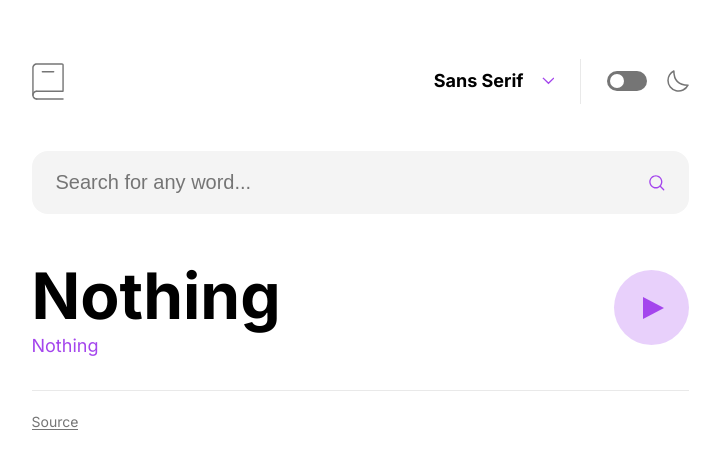
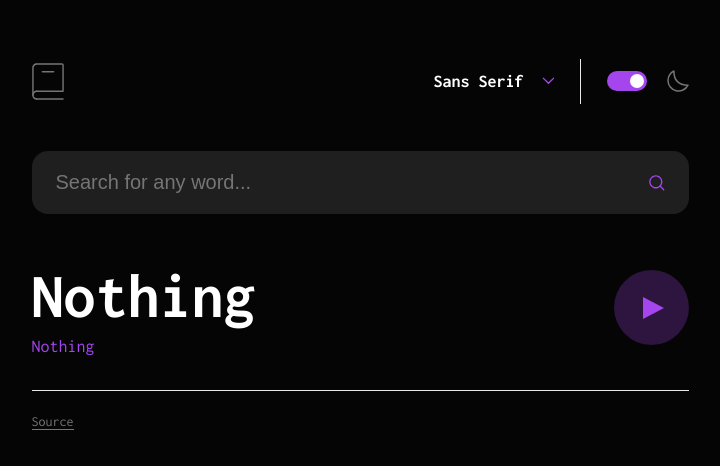
Before and after one commit to kanae367/dictionary-app, a React (Vite) app: page / in a window 1280 px wide. Shown: the top 466 px of the page, without its empty margins (280-1000 px from the left). Built offline with nearby package versions, Linux system fonts and the light colour scheme.

Commit message:
Добавлена тёмная тема

```diff
--- a/src/App.scss
+++ b/src/App.scss
@@ -105,6 +105,10 @@
             -ms-transform: translateX(20px);
             transform: translateX(20px);
         }
+
+        &:checked+.slider{
+            background-color: var(--purple);
+        }
     }
 
     .slider {
@@ -143,3 +147,28 @@
         }
     }
 }
+
+.app-wrapper{
+    width: 100%;
+    height: 100%;
+}
+
+.app {
+    min-width: 375px;
+    max-width: 737px;
+    min-height: 100vh;
+    margin: 0 auto;
+
+    @media screen and (min-width: 375px) {
+        padding: 24px 24px 80px 24px;
+    }
+
+    @media screen and (min-width: 768px) {
+        padding: 58px 40px 118px 40px;
+    }
+
+    @media screen and (min-width: 1000px) {
+        padding-top: 63px;
+        padding-bottom: 124px;
+    }
+}
--- a/src/App.tsx
+++ b/src/App.tsx
@@ -1,13 +1,14 @@
-import { MouseEventHandler, useState } from 'react'
+import { useState } from 'react'
+import { SubmitHandler, useForm } from 'react-hook-form';
 import book from './assets/icon_book.svg';
 import arrow from './assets/icon_arrow.svg';
 import moon from './assets/icon_moon.svg';
 import link from './assets/icon_link.svg';
 import getWord from './getWord.ts';
+import WordMeaning from './WordMeaning.tsx';
+import './darkTheme.scss';
 import './App.scss'
 import './Main.scss';
-import WordMeaning from './WordMeaning.tsx';
-import { SubmitHandler, useForm } from 'react-hook-form';
 
 const darkThemeMq = window.matchMedia("(prefers-color-scheme: dark)");
 
@@ -39,21 +40,27 @@ interface IWordResult{
 
 function App() {
   const {register, handleSubmit} = useForm<IFormInput>();
-  const [isDarkTheme, setIsDarkTheme] = useState(darkThemeMq);
+  const [isDarkTheme, setIsDarkTheme] = useState<Boolean>(Boolean(darkThemeMq));
   const [word, setWord] = useState<false | IWordResult>(false);
-  const [font, setFont] = useState<'Inter' | 'Lora' | 'Mono'>('Inter');
+  const [font, setFont] = useState<'Inter' | 'Lora' | 'Mono'>('Mono');
 
   const onSubmit:SubmitHandler<IFormInput> = async (data) => {
     const newWord:IWordResult[] = await getWord(data.word);
     setWord(newWord[0]);
   }
 
+  const onThemeChange = () => {
+    const newState = !isDarkTheme;
+    setIsDarkTheme(newState);
+  }
+
   const items = word && word.meanings.map(item => <WordMeaning key={item.definitions[0].definition} meaning={item}/>)
   const sources = word && word.sourceUrls.map(item => <a key={item} href={item} className='result__sources-link'><span className='underline'>{item}</span><img className='result__sources-image' src={link}/></a>)
 
   return (
-    <>
-      <header className={`header ${font}`}>
+    <div className={`app-wrapper ${isDarkTheme && 'dark-theme'}`}>
+      <div className={`${font} app`}>
+        <header className='header'>
           <img className='header__icon' src={book} alt="book icon"/>
           <div className='header__controls'>
             <div className='fonts-select'>
@@ -65,7 +72,7 @@ function App() {
 
             <div className='theme-select'>
               <label className="theme-switch">
-                <input type="checkbox"/>
+                  <input type="checkbox" defaultChecked={!!isDarkTheme} onChange={onThemeChange}/>
                   <span className="slider round"></span>
               </label>
               <img src={moon} alt="moon icon" />
@@ -73,7 +80,7 @@ function App() {
           </div>
         </header>
 
-      <main className={`main ${font}`}>
+        <main className='main'>
             <form className='search-bar' onSubmit={handleSubmit(onSubmit)}>
               <input type="text" className='search-bar__input' {...register("word", {required: true, minLength: 2})} placeholder='Search for any word...'/>
               <button type='submit' className='search-bar__button'/>
@@ -82,7 +89,7 @@ function App() {
               <div className='result__header'>
                 <div className='result__header-text'>
                   <h2 className='result__title'>{word ? word.word : 'Nothing'}</h2>
-                <p className='result__phonetic'>{word ? word.phonetic : 'Nothing'}</p>
+                  <p className='result__phonetic'>{word ? `/${word.word}/` : 'Nothing'}</p>
                 </div>
                 <button className='result__button'></button>
               </div>
@@ -99,7 +106,8 @@ function App() {
               </div>
             </div>
         </main>
-    </>
+      </div>
+    </div>
   )
 }
 
--- /dev/null
+++ b/src/darkTheme.scss
@@ -0,0 +1,72 @@
+//transitions
+
+.app-wrapper{
+    transition: .5s background-color;
+
+    .fonts-select{
+        transition: color .5s;
+    }
+
+    .search-bar__input{
+        transition: .5s background-color, .5s color;
+    }
+
+    .result__header{
+        transition: color .5s;
+    }
+
+    .result__item-header{
+        transition: color .5s;
+    }
+
+    .meaning__list{
+        transition: color .5s;
+    }
+
+    .result__sources-link {
+        transition: color .5s;
+    }
+
+    .underline {
+        &::after {
+            transition: background-color .5s;
+        }
+    }
+}
+
+//theme
+
+.dark-theme{
+    background-color: var(--dark-black);
+
+    .fonts-select {
+        color: white;
+    }
+
+    .search-bar__input{
+        background-color: var(--black);
+        color: white;
+    }
+
+    .result__header{
+        color: white;
+    }
+
+    .result__item-header{
+        color: white;
+    }
+
+    .meaning__list{
+        color: white;
+    }
+
+    .result__sources-link{
+        color: white;
+    }
+
+    .underline{
+        &::after{
+            background-color: white;
+        }
+    }
+}
--- a/src/index.scss
+++ b/src/index.scss
@@ -12,7 +12,6 @@
     --gray: #757575;
     --light-gray: #e9e9e9;
     --dark-white: #f4f4f4;
-    --white: #ffffff;
     --purple: #a445ed;
     --red: #ff5252;
 
@@ -32,21 +31,12 @@
     --font-mono: 'Inconsolata';
 }
 
-#root{
-    min-width: 375px;
-    max-width: 737px;
-    margin: 0 auto;
+#root, body{
+    width: 100%;
+    height: 100%;
+}
 
-    @media screen and (min-width: 375px) {
-        padding: 24px 24px 80px 24px;
-    }
-
-    @media screen and (min-width: 768px){
-        padding: 58px 40px 118px 40px;
-    }
-
-    @media screen and (min-width: 1000px) {
-        padding-top: 63px;
-        padding-bottom: 124px;
-    }
+html{
+    width: 100%;
+    height: max(auto, 100vh);
 }
```
Lines whose indentation alone changed are shown as unchanged.
